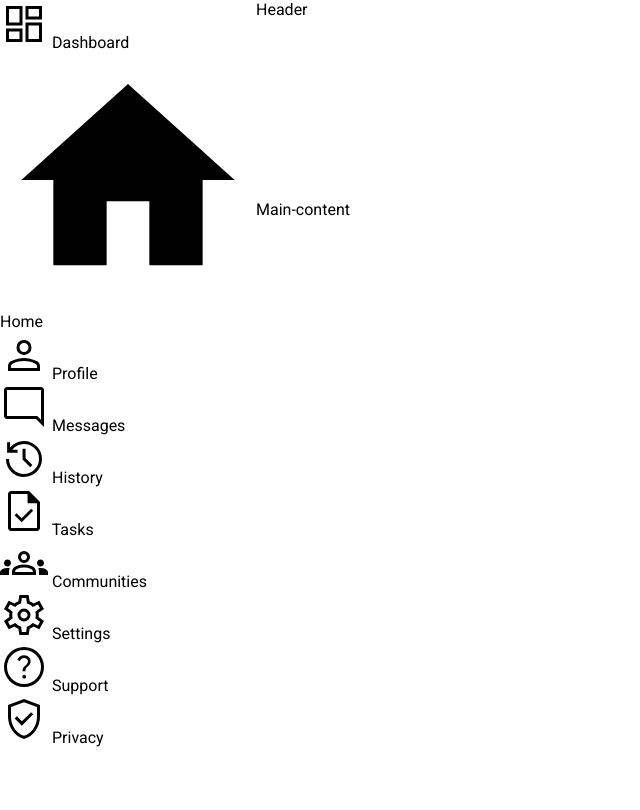
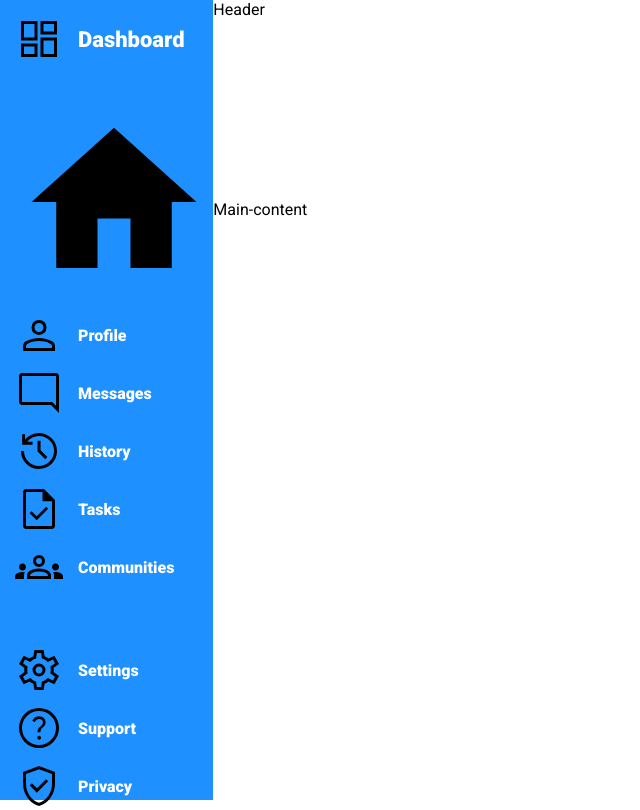
Before and after one commit to godwin-17/odin-admin-dashboard, a plain HTML site: page index.html in a window 1280 px wide. Shown: the whole page, without its empty margins (0-640 px from the left). Drawn offline with Linux system fonts and the light colour scheme.

Commit message:
Add sidebar styling

```diff
--- a/style.css
+++ b/style.css
@@ -1,5 +1,4 @@
-@import url('https://fonts.googleapis.com/css2?family=Roboto&display=swap');
-
+@import url('https://fonts.googleapis.com/css2?family=Roboto:ital,wght@0,100;0,300;0,400;0,500;0,700;0,900;1,100;1,300;1,400;1,500;1,700;1,900&display=swap');
 html {
   box-sizing: border-box;
 }
@@ -12,7 +11,7 @@ body {
   font-family: 'Roboto', sans-serif;
   display: grid;
   height: 100vh;
-  grid-template-columns: 1.5fr repeat(3, 2fr);
+  grid-template-columns: 1.2fr repeat(3, 2fr);
   grid-template-rows: repeat(4, 1fr);
   margin: 0;
 }
@@ -30,3 +29,58 @@ body {
   grid-column: 2 / 5;
   grid-row: 2 / 5;
 }
+
+/* SIDEBAR Styling */
+
+.sidebar {
+  background-color: dodgerblue;
+  font-weight: 800;
+  color: white;
+}
+
+#dashboard-icon {
+  width: 40px;
+}
+
+.dashboard-text {
+  font-size: 22px;
+}
+
+.s-icon {
+  width: 30px;
+}
+
+#dashboard-icon,
+.s-icon {
+  filter: invert(1); /* To change SVG color from black to white */
+}
+
+.s-text {
+  font-size: 18px;
+}
+
+.dashboard,
+.home,
+.profile,
+.messages,
+.history,
+.tasks,
+.communities,
+.settings,
+.support,
+.privacy {
+  display: flex;
+  align-items: center;
+  gap: 15px;
+  margin-left: 15px;
+  margin-bottom: 10px;
+}
+
+.initial-sidebar {
+  margin-top: 15px;
+  margin-bottom: 40px;
+}
+
+.secondary-sidebar {
+  margin-bottom: 55px;
+}
```
